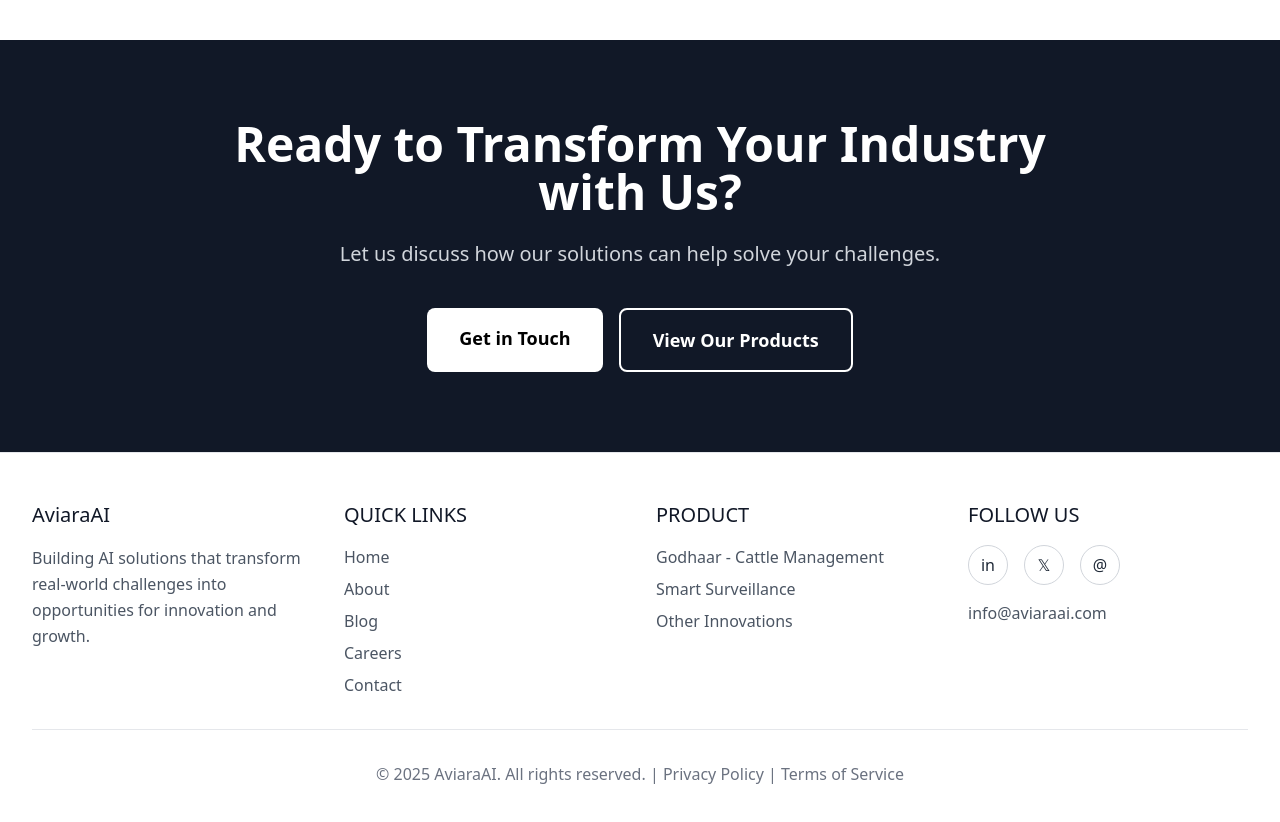
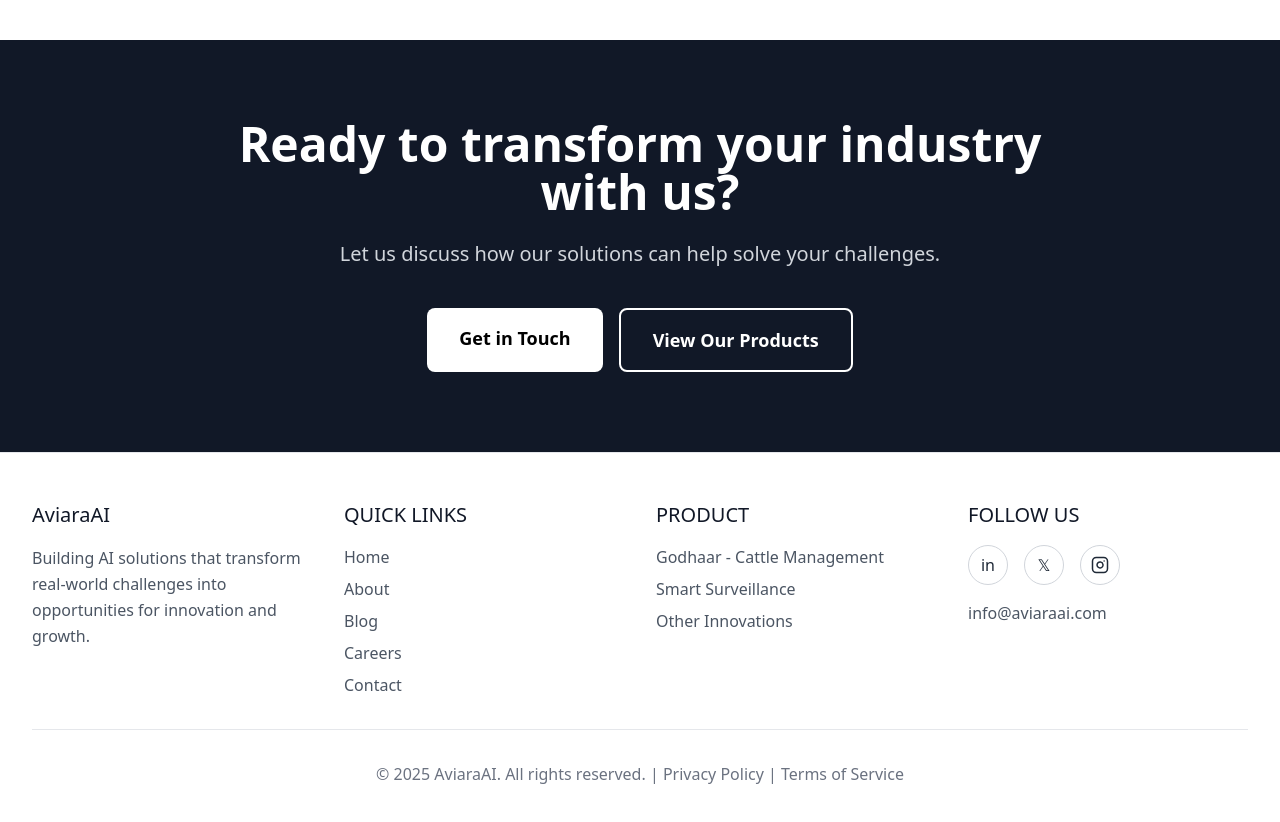
Before and after one commit to aviaraai/aviaraai-website, a Next.js app: page / in a window 1280 px wide. Shown: the part 3020-3842 px from the top of the page. Built offline with nearby package versions, Linux system fonts and the light colour scheme; no server answers.

Commit message:
footer change

```diff
--- a/app/page.js
+++ b/app/page.js
@@ -255,7 +255,7 @@
       <section id="contact" className="py-20 bg-gray-900 text-white">
         <div className="max-w-4xl mx-auto px-4 sm:px-6 lg:px-8 text-center">
           <h2 className="text-4xl md:text-5xl font-bold mb-6 text-white">
-            Ready to Transform Your Industry with Us?
+            Ready to transform your industry with us?
           </h2>
           <p className="text-xl text-gray-300 mb-10">
             Let us discuss how our solutions can help solve your challenges.
--- a/app/projects/godhaar/page.js
+++ b/app/projects/godhaar/page.js
@@ -669,7 +669,7 @@
       <section id="contact" className="py-20 bg-gray-900 text-white">
         <div className="max-w-4xl mx-auto px-4 sm:px-6 lg:px-8 text-center">
           <h2 className="text-4xl md:text-5xl font-bold mb-6 text-white">
-            Ready to Transform Your Industry with Us?
+            Ready to transform your industry with us?
           </h2>
           <p className="text-xl text-gray-300 mb-10">
             Let us discuss how our solutions can help solve your challenges.
--- a/components/Footer.js
+++ b/components/Footer.js
@@ -111,13 +111,27 @@
                 𝕏
               </a>
               <a
-                href="https://mail.google.com/mail/?view=cm&fs=1&to=info@aviaraai.com"
+                href="https://www.instagram.com/aviaraai"
                 target="_blank"
                 rel="noopener noreferrer"
-                aria-label="Email"
-                className="w-10 h-10 border border-gray-300 rounded-full flex items-center justify-center text-gray-800 hover:bg-blue-600 hover:text-white transition-all transform hover:-translate-y-1"
+                aria-label="Instagram"
+                className="w-10 h-10 border border-gray-300 rounded-full flex items-center justify-center text-gray-800 hover:bg-pink-500 hover:text-white transition-all transform hover:-translate-y-1"
               >
-                @
+                <svg
+                  xmlns="http://www.w3.org/2000/svg"
+                  width="18"
+                  height="18"
+                  viewBox="0 0 24 24"
+                  fill="none"
+                  stroke="currentColor"
+                  strokeWidth="2"
+                  strokeLinecap="round"
+                  strokeLinejoin="round"
+                >
+                  <rect x="2" y="2" width="20" height="20" rx="5" ry="5" />
+                  <path d="M16 11.37A4 4 0 1 1 12.63 8 4 4 0 0 1 16 11.37z" />
+                  <line x1="17.5" y1="6.5" x2="17.5" y2="6.5" />
+                </svg>
               </a>
             </div>
             <p className="text-gray-600">info@aviaraai.com</p>
```
